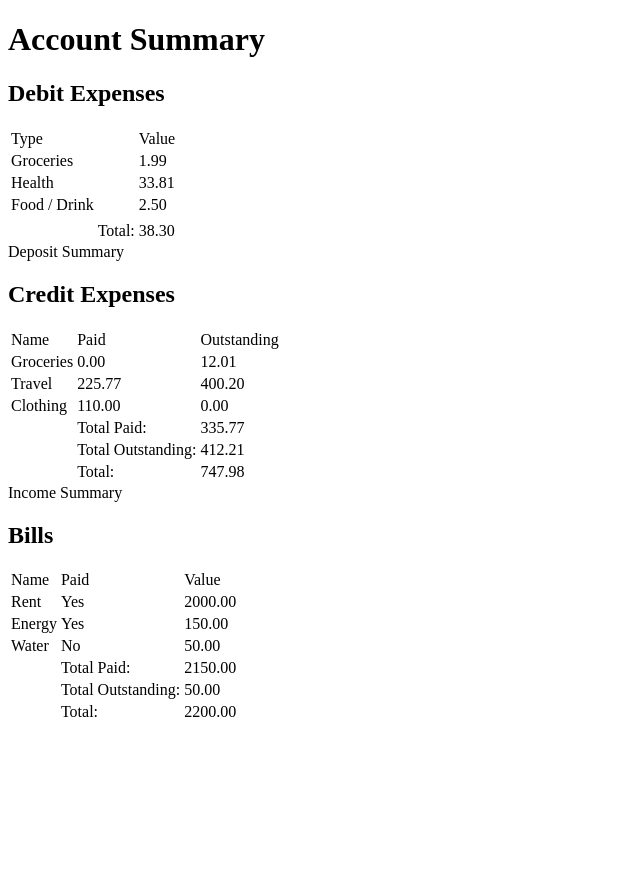
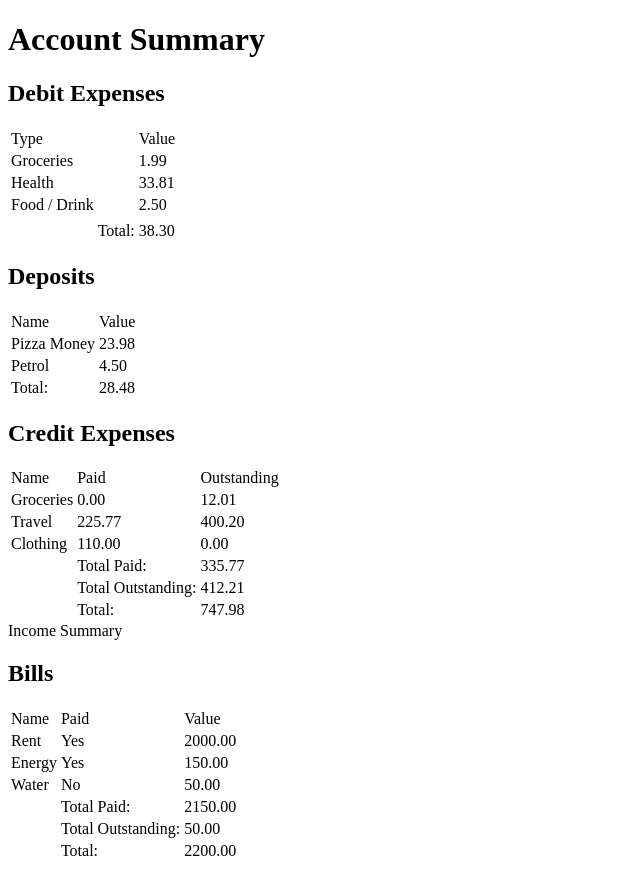
Before and after one commit to pathend98/MyMoneyMind, a React (Vite) app: page / in a window 1280 px wide. Shown: the whole page, without its empty margins (0-640 px from the left). Before the commit the page ends 800 px from the top, so only its background shows below. Built offline with nearby package versions, Linux system fonts and the light colour scheme.

Commit message:
chore: fill deposit summary component

```diff
--- a/src/account-summary/AccountSummary.tsx
+++ b/src/account-summary/AccountSummary.tsx
@@ -1,7 +1,7 @@
 import { BillSummary } from "@/bill";
 import { CreditSummary } from "@/credit";
 import { DebitSummary } from "@/debit";
-import { DepositSummary } from "@/deposit/DepositSummary";
+import { DepositSummary } from "@/deposit";
 import { IncomeSummary } from "@/income/IncomeSumary";
 
 const AccountSummary = (): JSX.Element => {
--- a/src/bill/component/BillSummary.tsx
+++ b/src/bill/component/BillSummary.tsx
@@ -1,5 +1,5 @@
 import { useState } from "react";
-import { BillPayment } from "../model/BillPayment";
+import type { BillPayment } from "../model/BillPayment";
 
 const bs = [
   {
@@ -71,7 +71,7 @@ const BillSummary = (): JSX.Element => {
 
         <tbody>
           {bills.map((bill: BillPayment) => (
-            <tr key={`bill-payment-${bill.bill.name}`}>
+            <tr key={bill.id}>
               <td>{bill.bill.name}</td>
               <td>{bill.paid ? "Yes" : "No"}</td>
               <td>{bill.value.toFixed(2)}</td>
--- a/src/bill/model/BillPayment.d.ts
+++ b/src/bill/model/BillPayment.d.ts
@@ -1,4 +1,4 @@
-import { Bill } from "./Bill";
+import type { Bill } from "./Bill";
 
 interface BillPayment {
   id: string;
--- a/src/credit/component/CreditSummary.tsx
+++ b/src/credit/component/CreditSummary.tsx
@@ -1,5 +1,5 @@
 import { useState } from "react";
-import { Credit } from "../model/Credit";
+import type { Credit } from "../model/Credit";
 
 const cs = [
   {
--- a/src/debit/component/DebitSummary.tsx
+++ b/src/debit/component/DebitSummary.tsx
@@ -1,5 +1,5 @@
 import { useState } from "react";
-import { Debit } from "../model/Debit";
+import type { Debit } from "../model/Debit";
 
 const ds = [
   {
--- a/src/deposit/DepositSummary.tsx
+++ /dev/null
@@ -1,5 +0,0 @@
-const DepositSummary = (): JSX.Element => {
-  return <div>Deposit Summary</div>;
-};
-
-export { DepositSummary };
--- /dev/null
+++ b/src/deposit/component/DepositSummary.tsx
@@ -0,0 +1,58 @@
+import { useState } from "react";
+import type { Deposit } from "../model/Deposit";
+
+const ds = [
+  {
+    id: "064669ae-8681-4182-bc3c-5fd26fa7fd5c",
+    name: "Pizza Money",
+    value: 23.98,
+    date: new Date(),
+  },
+  {
+    id: "67cae2de-a154-4a6f-ace5-e600e36c9013",
+    name: "Petrol",
+    value: 4.5,
+    date: new Date(),
+  },
+] satisfies Deposit[];
+
+const DepositSummary = (): JSX.Element => {
+  const [deposits] = useState<Deposit[]>(ds);
+
+  const total = deposits.reduce(
+    (total: number, deposit: Deposit) => total + deposit.value,
+    0,
+  );
+
+  return (
+    <>
+      <h2>Deposits</h2>
+      <table>
+        <thead>
+          <tr>
+            <td>Name</td>
+            <td>Value</td>
+          </tr>
+        </thead>
+
+        <tbody>
+          {deposits.map((deposit) => (
+            <tr key={deposit.id}>
+              <td>{deposit.name}</td>
+              <td>{deposit.value.toFixed(2)}</td>
+            </tr>
+          ))}
+        </tbody>
+
+        <tfoot>
+          <tr>
+            <td>Total:</td>
+            <td>{total}</td>
+          </tr>
+        </tfoot>
+      </table>
+    </>
+  );
+};
+
+export { DepositSummary };
--- /dev/null
+++ b/src/deposit/index.ts
@@ -0,0 +1 @@
+export { DepositSummary } from "./component/DepositSummary";
```
Also changed, not shown: src/deposit/model/Deposit.d.ts (added, +8 -0 lines), src/deposit/component/Deposit.tsx (renamed from src/deposit/Deposit.tsx).
